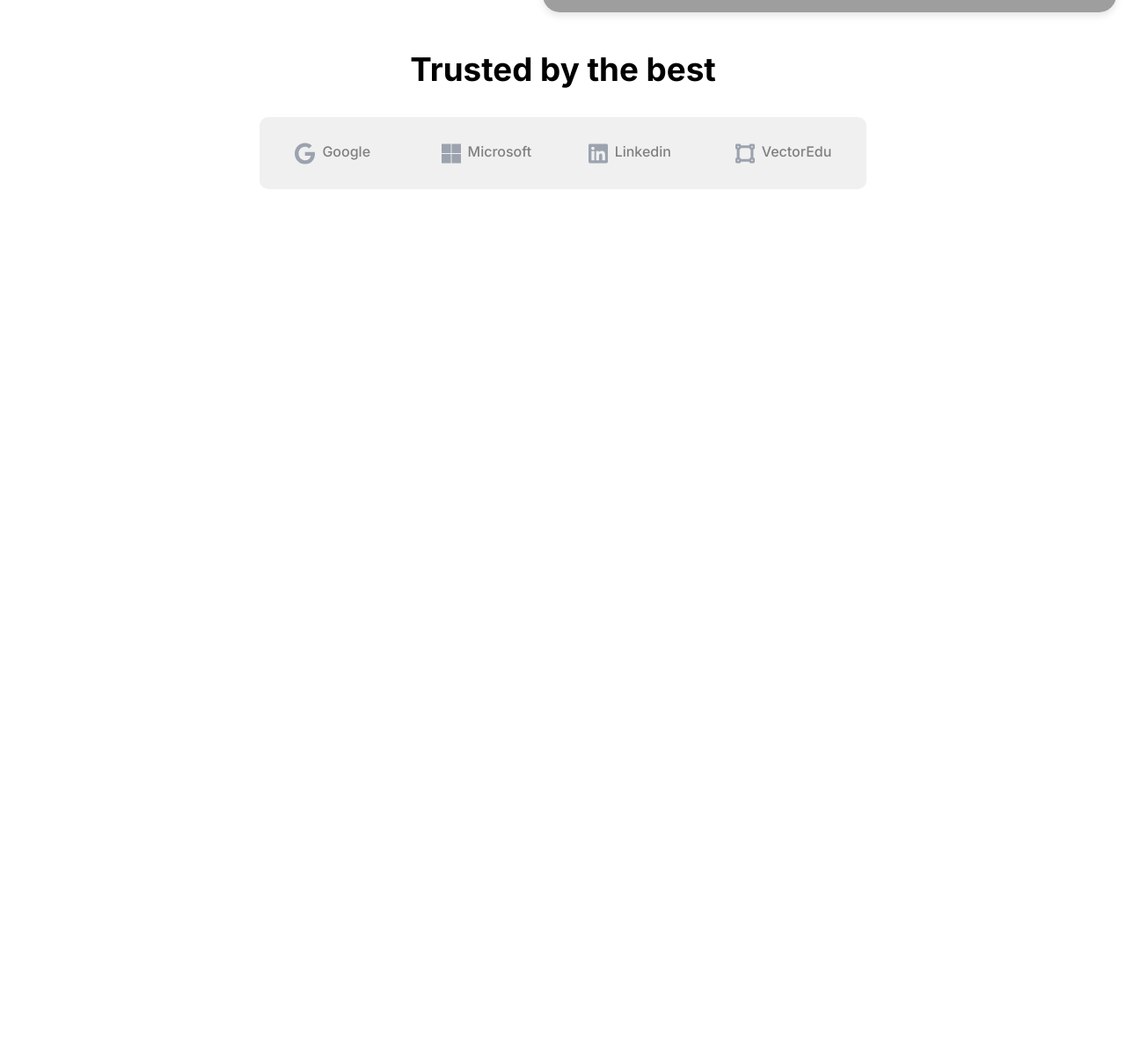
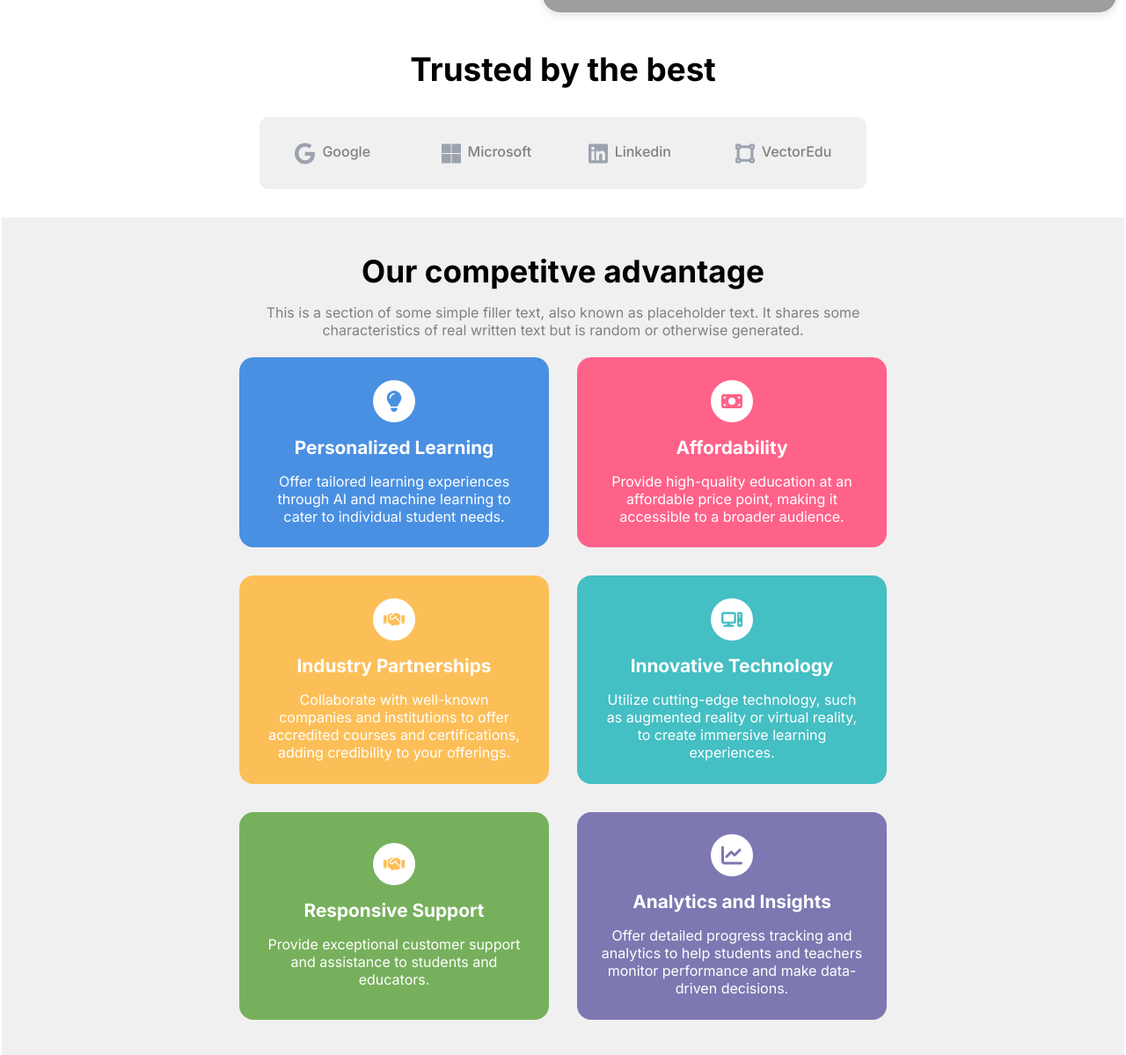
Before and after one commit to YashRuikar/StudySync, a plain HTML site: page index.html in a window 1280 px wide. Shown: the part 609-1808 px from the top of the page at 88% size. Before the commit the page ends 856 px from the top, so only its background shows below. Drawn offline with Linux system fonts and the light colour scheme; grey boxes are pictures that could not be loaded.

Commit message:
Card section

```diff
--- a/index.html
+++ b/index.html
@@ -91,6 +91,112 @@
             </div>
         </div>
 
+        <div class="feature-container">
+            <div class="feature-content">
+                <div class="main-info">
+                    <h2 class="main-title">
+                        Our competitve advantage
+                    </h2>
+                    <p class="main-description">
+                        This is a section of some simple filler text, also known as placeholder text. It shares some characteristics of real written text but is random or otherwise generated.
+                    </p>
+                </div>
+
+                <div class="feature-grid">
+                    <!-- Card 1 -->
+                    <div class="feature-card">
+                        <div class="icon-container">
+                            <img src="./images/PersonalizedLearn.svg" class="feature-svg">
+                        </div>
+                        <div class="feature-info">
+                            <div class="feature-title">
+                                Personalized Learning
+                            </div>
+                            <div class="feature-description">
+                                Offer tailored learning experiences through AI and machine learning to cater to individual student needs.
+                            </div>
+                        </div>
+                    </div>
+
+                    <!-- Card 2 -->
+                    <div class="feature-card">
+                        <div class="icon-container">
+                            <img src="./images/Affordability.svg" class="feature-svg">
+                        </div>
+                        <div class="feature-info">
+                            <div class="feature-title">
+                                Affordability
+                            </div>
+                            <div class="feature-description">
+                                Provide high-quality education at an affordable price point, making it accessible to a broader audience.
+                            </div>
+                        </div>
+                    </div>
+
+                    <!-- Card 3 -->
+                    <div class="feature-card">
+                        <div class="icon-container">
+                            <img src="./images/IndustryPatner.svg" class="feature-svg">
+                        </div>
+                        <div class="feature-info">
+                            <div class="feature-title">
+                                Industry Partnerships
+                            </div>
+                            <div class="feature-description">
+                                Collaborate with well-known companies and institutions to offer accredited courses and certifications, adding credibility to your offerings.
+                            </div>
+                        </div>
+                    </div>
+
+                    <!-- Card 4 -->
+                    <div class="feature-card">
+                        <div class="icon-container">
+                            <img src="./images/InnovativeTech.svg" class="feature-svg">
+                        </div>
+                        <div class="feature-info">
+                            <div class="feature-title">
+                                Innovative Technology
+                            </div>
+                            <div class="feature-description">
+                                Utilize cutting-edge technology, such as augmented reality or virtual reality, to create immersive learning experiences.
+                            </div>
+                        </div>
+                    </div>
+
+                    <!-- Card 5 -->
+                    <div class="feature-card">
+                        <div class="icon-container">
+                            <img src="./images/IndustryPatner.svg" class="feature-svg">
+                        </div>
+                        <div class="feature-info">
+                            <div class="feature-title">
+                                Responsive Support
+                            </div>
+                            <div class="feature-description">
+                                Provide exceptional customer support and assistance to students and educators.
+                            </div>
+                        </div>
+                    </div>
+
+                    <!-- Card 6 -->
+                    <div class="feature-card">
+                        <div class="icon-container">
+                            <img src="./images/Analytics.svg" class="feature-svg">
+                        </div>
+                        <div class="feature-info">
+                            <div class="feature-title">
+                                Analytics and Insights
+                            </div>
+                            <div class="feature-description">
+                                Offer detailed progress tracking and analytics to help students and teachers monitor performance and make data-driven decisions.
+                            </div>
+                        </div>
+                    </div>
+
+                </div>
+            </div>
+        </div>
+
     </div>
 
 </body>
```
